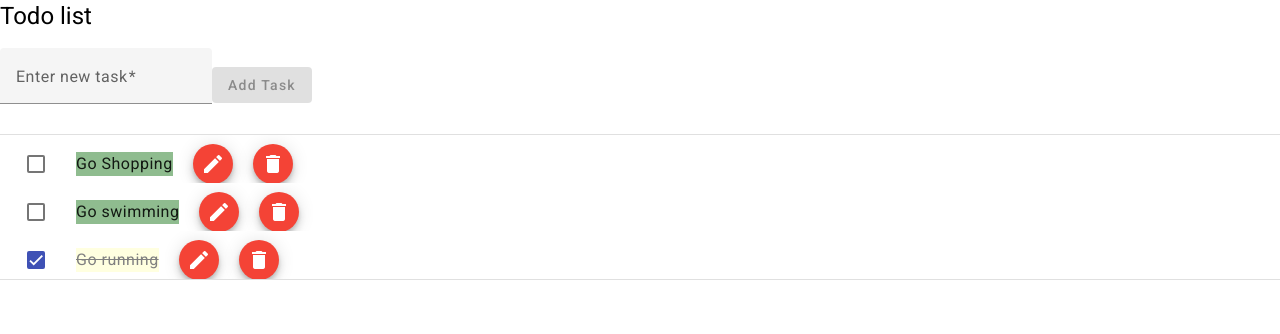
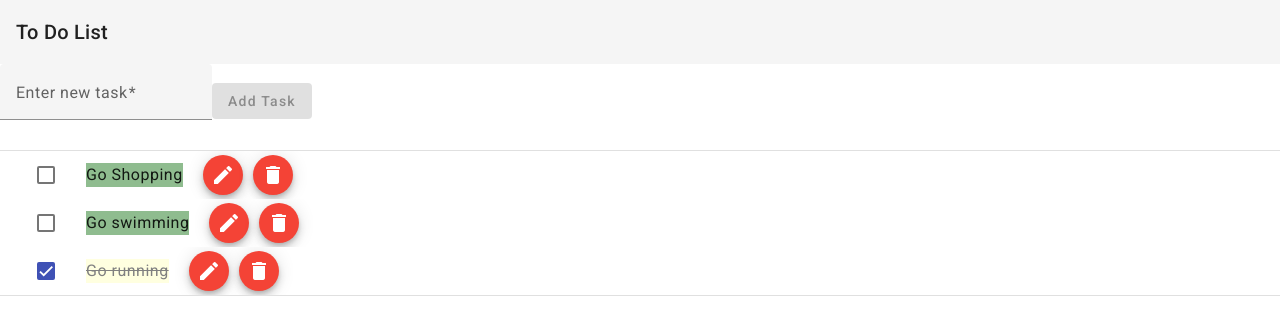
Before and after one commit to bullet03/angular-todo, an Angular app: page /todos in a window 1280 px wide. Shown: the top 334 px of the page. Built offline with nearby package versions, Linux system fonts and the light colour scheme; data requests are answered from the project's data file.

Commit message:
feat: add margins and layout to todoList

```diff
--- a/src/app/app.component.html
+++ b/src/app/app.component.html
@@ -1,2 +1,2 @@
-<h1>Todo list</h1>
+<mat-toolbar><span>{{ title }}</span></mat-toolbar>
 <router-outlet></router-outlet>
--- a/src/app/app.component.ts
+++ b/src/app/app.component.ts
@@ -6,5 +6,5 @@ import { Component } from '@angular/core';
   styleUrls: ['./app.component.css']
 })
 export class AppComponent {
-  title = 'angular-todo';
+  title = 'To Do List';
 }
--- a/src/app/app.module.ts
+++ b/src/app/app.module.ts
@@ -22,6 +22,7 @@ import { PageNotFoundComponent } from './page-not-found/page-not-found.component
 import {MatListModule} from "@angular/material/list";
 import {MatIconModule} from "@angular/material/icon";
 import {MatSelectModule} from "@angular/material/select";
+import {MatToolbarModule} from "@angular/material/toolbar";
 
 
 @NgModule({
@@ -48,7 +49,8 @@ import {MatSelectModule} from "@angular/material/select";
     MatListModule,
     MatIconModule,
     MatSelectModule,
-    HttpClientModule
+    HttpClientModule,
+    MatToolbarModule
   ],
   providers: [],
   bootstrap: [AppComponent]
--- a/src/app/todos-list/todos-list.component.css
+++ b/src/app/todos-list/todos-list.component.css
@@ -7,7 +7,17 @@
   display: flex;
   gap: 20px;
   align-items: center;
-  padding-top: 10px;
+  padding: 10px;
+}
+
+.actionItems {
+  display: flex;
+  align-items: center;
+  gap: 10px;
+}
+
+.textTodo {
+
 }
 
 .highPriority {
--- a/src/app/todos-list/todos-list.component.html
+++ b/src/app/todos-list/todos-list.component.html
@@ -9,11 +9,13 @@
            'textDeprecated': toggleDeprecatedClass(todo.complete),
            'highPriority': setBackgroundColorClass(todo.priority) === 'highPriority',
            'mediumPriority': setBackgroundColorClass(todo.priority) === 'mediumPriority',
-           'lowPriority': setBackgroundColorClass(todo.priority) === 'lowPriority'
+           'lowPriority': setBackgroundColorClass(todo.priority) === 'lowPriority',
+           'textTodo': true,
          }"
       >
         {{todo.name}}
       </div>
+      <div [class]="'actionItems'">
         <a
           mat-mini-fab
           routerLink="/todo/{{todo.id}}"
@@ -30,6 +32,7 @@
           <mat-icon>delete</mat-icon>
         </button>
       </div>
+    </div>
   </mat-list-item>
   <mat-divider></mat-divider>
 </mat-list>
```
Lines whose indentation alone changed are shown as unchanged.
